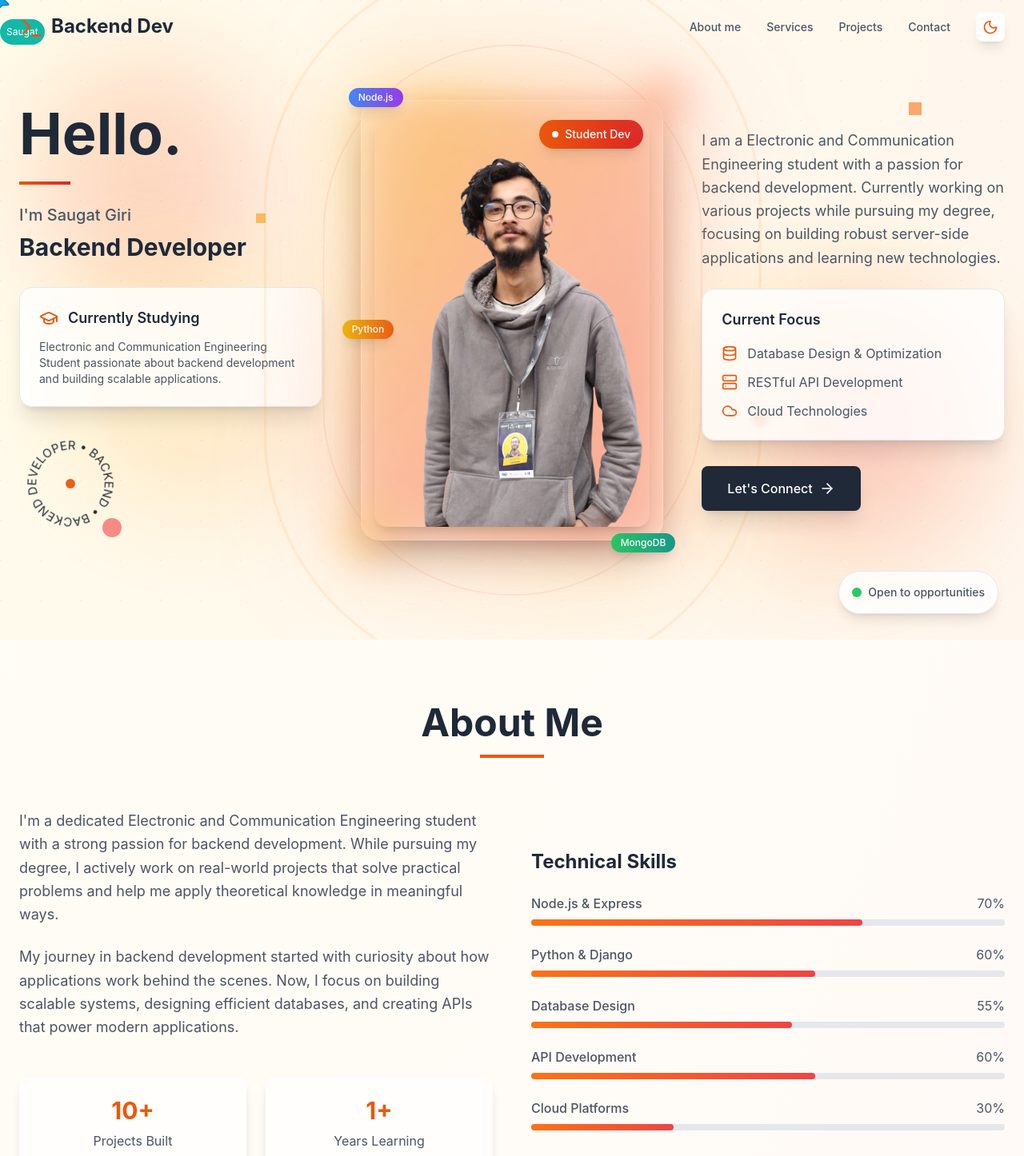
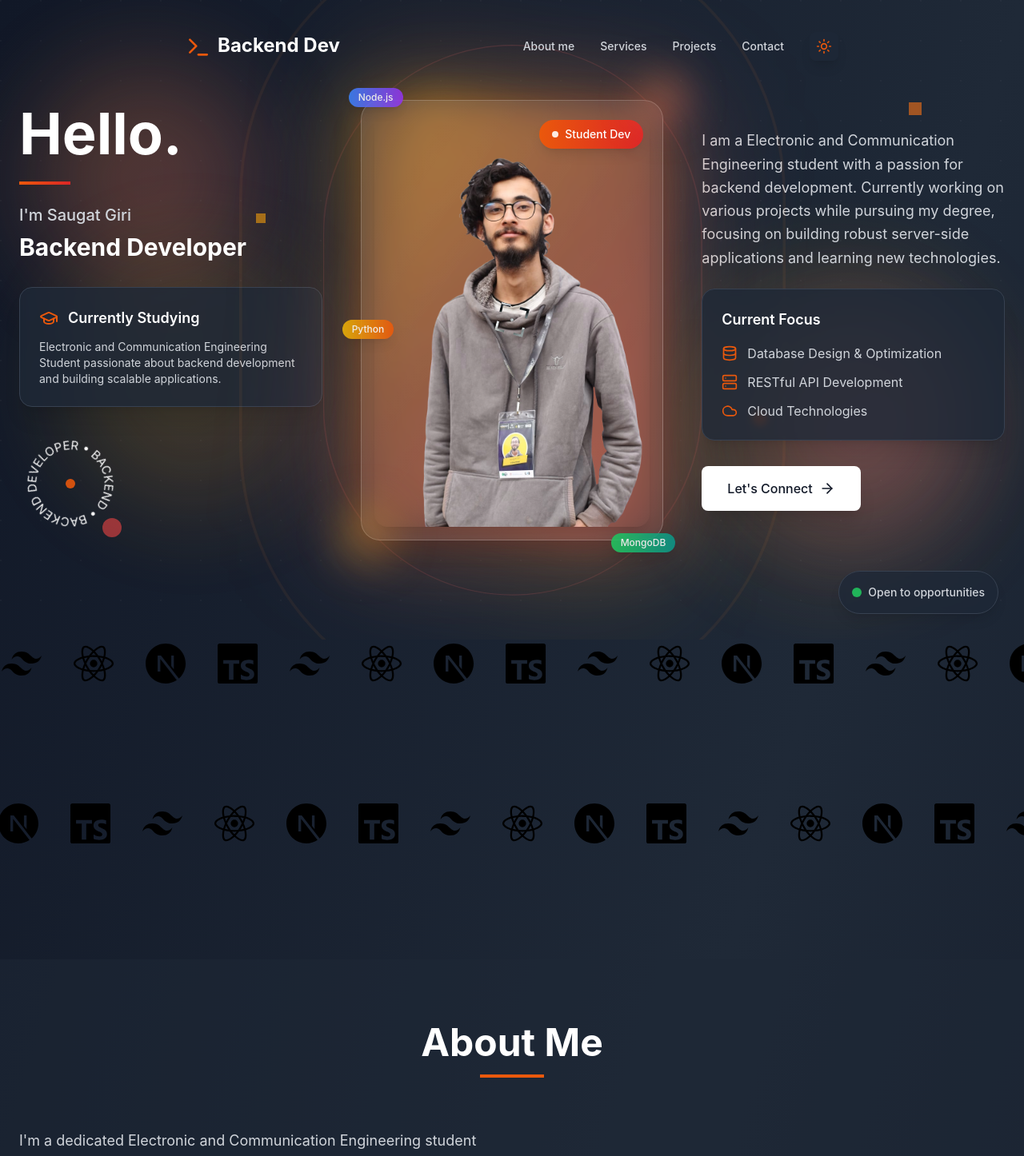
Before and after one commit to saugat1070/portfolio, a React (Vite) app: page / in a window 1280 px wide. Shown: the top 1446 px of the page at 80% size. Built offline with nearby package versions, Linux system fonts and the light colour scheme.

Commit message:
configuration on app

```diff
--- a/src/App.tsx
+++ b/src/App.tsx
@@ -1,6 +1,7 @@
 "use client"
 
 import  { useState, useEffect } from 'react';
+import TargetCursor from './components/TargetCursor';
 import {
   Database,
   Server,
@@ -19,16 +20,17 @@ import {
   Star,
   FileUser
 } from 'lucide-react';
-import { FollowerPointerCard } from './components/ui/following-pointer';
-const FP = FollowerPointerCard;
+import Logo from './components/Logo';
+import Link from "react-dom";
 
 function App() {
   const [isScrolled, setIsScrolled] = useState(false);
   const [activeSection, setActiveSection] = useState('home');
-  const [isDarkMode, setIsDarkMode] = useState(false);
+  const [isDarkMode, setIsDarkMode] = useState(true);
 
   useEffect(() => {
     const handleScroll = () => {
+      // console.log(window.scrollY)
       setIsScrolled(window.scrollY > 50);
 
       // Update active section based on scroll position
@@ -118,7 +120,7 @@ function App() {
     textSecondary: isDarkMode ? 'text-gray-300' : 'text-gray-600',
     cardBg: isDarkMode ? 'bg-gray-800/80' : 'bg-white/80',
     cardHover: isDarkMode ? 'hover:bg-gray-700' : 'hover:bg-white',
-    navBg: isDarkMode ? 'bg-gray-900/90' : 'bg-white/90',
+    navBg: isDarkMode ? 'bg-gray-900/90' : 'bg-white/60',
     sectionBg: isDarkMode ? 'bg-gray-800/50' : 'bg-white/50',
     border: isDarkMode ? 'border-gray-700' : 'border-gray-200',
     input: isDarkMode ? 'bg-gray-800/80 border-gray-600 text-white placeholder-gray-400' : 'bg-white/80 border-gray-200 text-gray-800 placeholder-gray-500',
@@ -126,15 +128,17 @@ function App() {
   };
 
   return (
-    <FP title={<div>Saugat</div>} className='relative'>
-      <div className={`min-h-screen transition-all duration-500 ${themeClasses.bg}`}>
+
+    <div className={`min-h-screen transition-all duration-500 ${themeClasses.bg}`}>
+        <TargetCursor hideDefaultCursor={true} spinDuration={2}></TargetCursor>
         {/* Navigation */}
-      <nav className={`hidden md:block fixed top-0 w-full z-50 transition-all duration-500 ${
-        isScrolled ? `${themeClasses.navBg} backdrop-blur-md shadow-lg` : 'bg-transparent'
+        <div className='flex justify-center'>
+      <nav className={`hidden md:block fixed top-6 w-[70%] z-50 transition-all duration-300 rounded-full  ${
+        isScrolled ? `${themeClasses.navBg} glass ` : 'bg-transparent'
       }`}>
-        <div className="max-w-7xl mx-auto px-6 py-4">
-          <div className="flex justify-between items-center">
-            <div className={`text-2xl font-bold ${themeClasses.text}`}>
+        <div className={`max-w-7xl mx-auto`}>
+          <div className={`flex justify-between items-center px-10 py-4 `}>
+            <div className={`text-2xl font-bold ${themeClasses.text} cursor-target`}>
               <Terminal className="inline w-8 h-8 mr-2 text-orange-600" />
               Backend Dev
             </div>
@@ -149,7 +153,7 @@ function App() {
                   <button
                     key={item.id}
                     onClick={() => scrollToSection(item.id)}
-                    className={`text-sm font-medium transition-colors duration-200 ${
+                    className={`cursor-target text-sm font-medium transition-colors duration-200 ${
                       activeSection === item.id
                         ? 'text-orange-600'
                         : `${themeClasses.textSecondary} hover:${themeClasses.text}`
@@ -173,7 +177,7 @@ function App() {
           </div>
         </div>
       </nav>
-
+</div>
       {/* Hero Section */}
       <section id="home" className="min-h-screen flex items-center justify-center relative overflow-hidden">
         {/* Animated Background Elements */}
@@ -203,19 +207,19 @@ function App() {
           {/* Left Content */}
           <div className="lg:col-span-1 space-y-8 animate-fade-in">
             <div className="space-y-6">
-              <h1 className={`text-6xl lg:text-7xl font-bold ${themeClasses.text} leading-tight`}>
+              <h1 className={`cursor-target text-6xl lg:text-7xl font-bold ${themeClasses.text} leading-tight`}>
                 Hello.
               </h1>
               <div className="w-16 h-1 bg-gradient-to-r from-orange-600 to-red-600"></div>
               <div className="space-y-2">
                 <p className={`text-xl ${themeClasses.textSecondary} font-medium`}>I'm Saugat Giri</p>
-                <h2 className={`text-2xl lg:text-3xl font-bold ${themeClasses.text}`}>
+                <h2 className={`text-2xl lg:text-3xl font-bold ${themeClasses.text} cursor-target`}>
                    Backend Developer
                 </h2>
               </div>
             </div>
 
-            <div className={`${themeClasses.cardBg} backdrop-blur-sm rounded-2xl p-6 shadow-xl border ${themeClasses.border}`}>
+            <div className={`${themeClasses.cardBg} cursor-target backdrop-blur-sm rounded-2xl p-6 shadow-xl border ${themeClasses.border}`}>
               <div className="flex items-center space-x-3 mb-3">
                 <GraduationCap className="w-6 h-6 text-orange-600" />
                 <h3 className={`text-lg font-semibold ${themeClasses.text}`}>Currently Studying</h3>
@@ -307,7 +311,7 @@ function App() {
                 robust server-side applications and learning new technologies.
               </p>
 
-              <div className={`${themeClasses.cardBg} backdrop-blur-sm rounded-2xl p-6 shadow-xl border ${themeClasses.border}`}>
+              <div className={`${themeClasses.cardBg} backdrop-blur-sm rounded-2xl p-6 shadow-xl border cursor-target ${themeClasses.border}`}>
                 <h3 className={`text-lg font-semibold ${themeClasses.text} mb-4`}>Current Focus</h3>
                 <div className="space-y-3">
                   <div className="flex items-center space-x-3">
@@ -327,7 +331,7 @@ function App() {
             </div>
             <button
               onClick={() => scrollToSection('contact')}
-              className={`${isDarkMode ? 'bg-white text-gray-900 hover:bg-gray-100' : 'bg-gray-800 hover:bg-gray-900 text-white'} px-8 py-4 rounded-lg font-medium transition-all duration-200 flex items-center group shadow-xl hover:shadow-2xl transform hover:scale-105`}
+              className={`cursor-target ${isDarkMode ? 'bg-white text-gray-900 hover:bg-gray-100' : 'bg-gray-800 hover:bg-gray-900 text-white'} px-8 py-4 rounded-lg font-medium transition-all duration-200 flex items-center group shadow-xl hover:shadow-2xl transform hover:scale-105`}
             >
               Let's Connect
               <ArrowRight className="w-5 h-5 ml-2 group-hover:translate-x-1 transition-transform" />
@@ -336,6 +340,10 @@ function App() {
           </div>
         </div>
       </section>
+      <div>
+          <Logo isDarkMode={isDarkMode} direction={"left"}/>
+        <Logo isDarkMode={isDarkMode} direction={"right"}/>
+      </div>
 
       {/* About Section */}
       <section id="about" className={`py-20 ${themeClasses.sectionBg}`}>
@@ -359,11 +367,11 @@ function App() {
               </p>
 
               <div className="grid grid-cols-2 gap-6 pt-6">
-                <div className={`text-center p-6 ${themeClasses.cardBg} rounded-xl shadow-lg`}>
+                <div className={`text-center p-6 ${themeClasses.cardBg} rounded-xl shadow-lg cursor-target`}>
                   <div className="text-3xl font-bold text-orange-600 mb-2">10+</div>
                   <div className={themeClasses.textSecondary}>Projects Built</div>
                 </div>
-                <div className={`text-center p-6 ${themeClasses.cardBg} rounded-xl shadow-lg`}>
+                <div className={`text-center p-6 ${themeClasses.cardBg} rounded-xl shadow-lg cursor-target`}>
                   <div className="text-3xl font-bold text-orange-600 mb-2">1+</div>
                   <div className={themeClasses.textSecondary}>Years Learning</div>
                 </div>
@@ -379,7 +387,7 @@ function App() {
                 { skill: 'API Development', level: 60 },
                 { skill: 'Cloud Platforms', level: 30 }
               ].map((item, index) => (
-                <div key={index} className="space-y-2">
+                <div key={index} className="space-y-2 ">
                   <div className={`flex justify-between ${themeClasses.textSecondary}`}>
                     <span className="font-medium">{item.skill}</span>
                     <span>{item.level}%</span>
@@ -412,7 +420,7 @@ function App() {
             {services.map((service, index) => (
               <div
                 key={index}
-                className={`${themeClasses.cardBg} p-8 rounded-xl ${themeClasses.cardHover} transition-all duration-300 group hover:transform hover:scale-105 shadow-lg hover:shadow-xl`}
+                className={`cursor-target ${themeClasses.cardBg} p-8 rounded-xl ${themeClasses.cardHover} transition-all duration-300 group hover:transform hover:scale-105 shadow-lg hover:shadow-xl`}
               >
                 <div className="text-orange-600 mb-6 group-hover:scale-110 transition-transform duration-300">
                   {service.icon}
@@ -440,7 +448,7 @@ function App() {
             {projects.map((project, index) => (
               <div
                 key={index}
-                className={`${themeClasses.cardBg} rounded-xl overflow-hidden hover:transform hover:scale-105 transition-all duration-300 group shadow-lg hover:shadow-xl`}
+                className={`cursor-target ${themeClasses.cardBg} rounded-xl overflow-hidden hover:transform hover:scale-105 transition-all duration-300 group shadow-lg hover:shadow-xl`}
               >
                 <div className="p-8">
                   <div className="flex items-center justify-between mb-6">
@@ -509,7 +517,7 @@ function App() {
               <div className="space-y-8">
                 <div className="flex items-center space-x-4">
                   <div className="bg-orange-600 p-3 rounded-lg">
-                    <Mail className="w-6 h-6 text-white" />
+                    <Mail className="w-6 h-6 text-white cursor-target" />
                   </div>
                   <div>
                     <h3 className={`text-lg font-semibold ${themeClasses.text}`}>Email</h3>
@@ -519,7 +527,7 @@ function App() {
 
                 <div className="flex items-center space-x-4">
                   <div className="bg-orange-600 p-3 rounded-lg">
-                    <Github className="w-6 h-6 text-white" />
+                    <Github className="w-6 h-6 text-white cursor-target" />
                   </div>
                   <div>
                     <h3 className={`text-lg font-semibold ${themeClasses.text}`}>GitHub</h3>
@@ -529,7 +537,7 @@ function App() {
 
                 <div className="flex items-center space-x-4">
                   <div className="bg-orange-600 p-3 rounded-lg">
-                    <Linkedin className="w-6 h-6 text-white" />
+                    <Linkedin className="w-6 h-6 text-white cursor-target" />
                   </div>
                   <div>
                     <h3 className={`text-lg font-semibold ${themeClasses.text}`}>LinkedIn</h3>
@@ -550,26 +558,26 @@ function App() {
                   <input
                     type="text"
                     placeholder="Your Name"
-                    className={`w-full ${themeClasses.input} rounded-lg px-4 py-3 focus:outline-none focus:border-orange-400 transition-colors duration-200`}
+                    className={` cursor-target w-full ${themeClasses.input} rounded-lg px-4 py-3 focus:outline-none focus:border-orange-400 transition-colors duration-200`}
                   />
                 </div>
                 <div>
                   <input
                     type="email"
                     placeholder="Your Email"
-                    className={`w-full ${themeClasses.input} rounded-lg px-4 py-3 focus:outline-none focus:border-orange-400 transition-colors duration-200`}
+                    className={`cursor-target w-full ${themeClasses.input} rounded-lg px-4 py-3 focus:outline-none focus:border-orange-400 transition-colors duration-200`}
                   />
                 </div>
                 <div>
                   <textarea
                     rows={5}
                     placeholder="Your Message"
-                    className={`w-full ${themeClasses.input} rounded-lg px-4 py-3 focus:outline-none focus:border-orange-400 transition-colors duration-200 resize-none`}
+                    className={`cursor-target w-full ${themeClasses.input} rounded-lg px-4 py-3 focus:outline-none focus:border-orange-400 transition-colors duration-200 resize-none`}
                   ></textarea>
                 </div>
                 <button
                   type="submit"
-                  className="w-full bg-orange-600 hover:bg-orange-700 text-white py-3 rounded-lg font-medium transition-colors duration-200"
+                  className="cursor-target w-full bg-orange-600 hover:bg-orange-700 text-white py-3 rounded-lg font-medium transition-colors duration-200"
                 >
                   Send Message
                 </button>
@@ -598,7 +606,6 @@ function App() {
         </div>
       </div>
       </div>
-    </FP>
   );
 }
 
```
